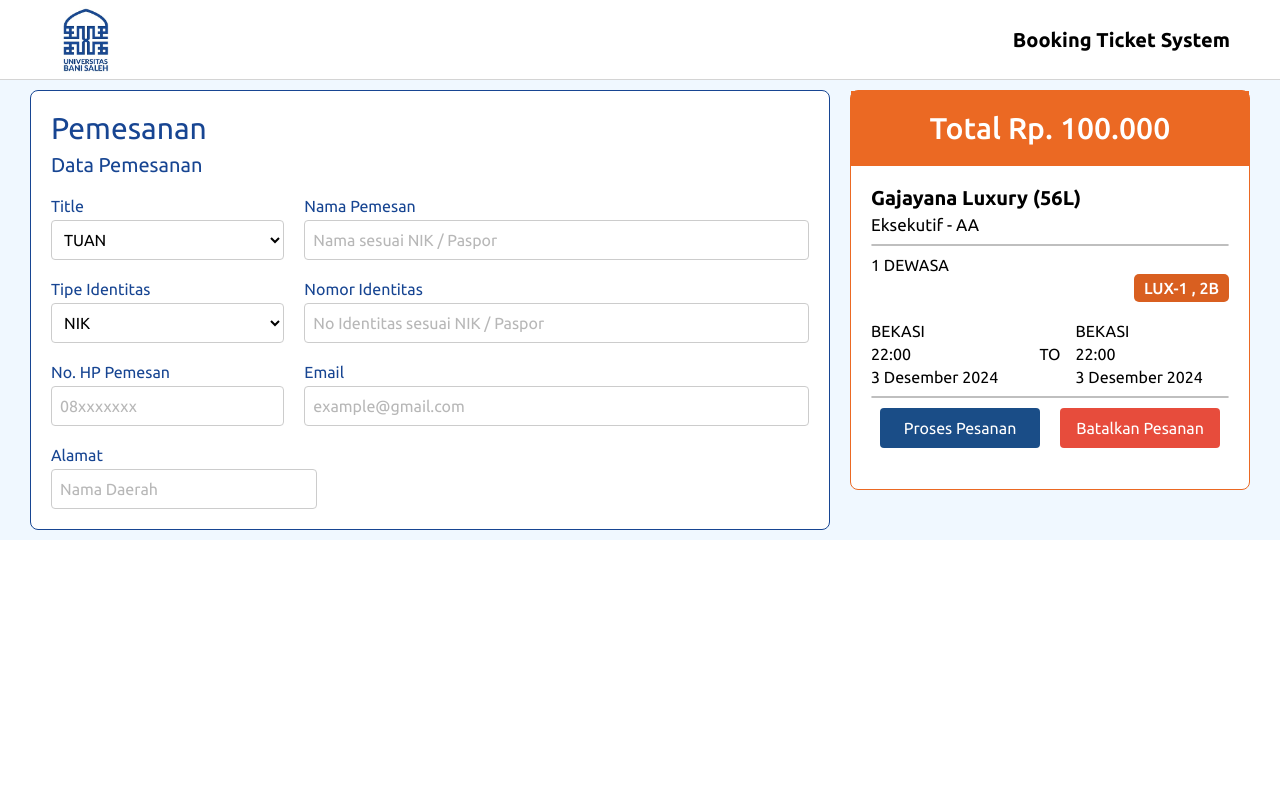
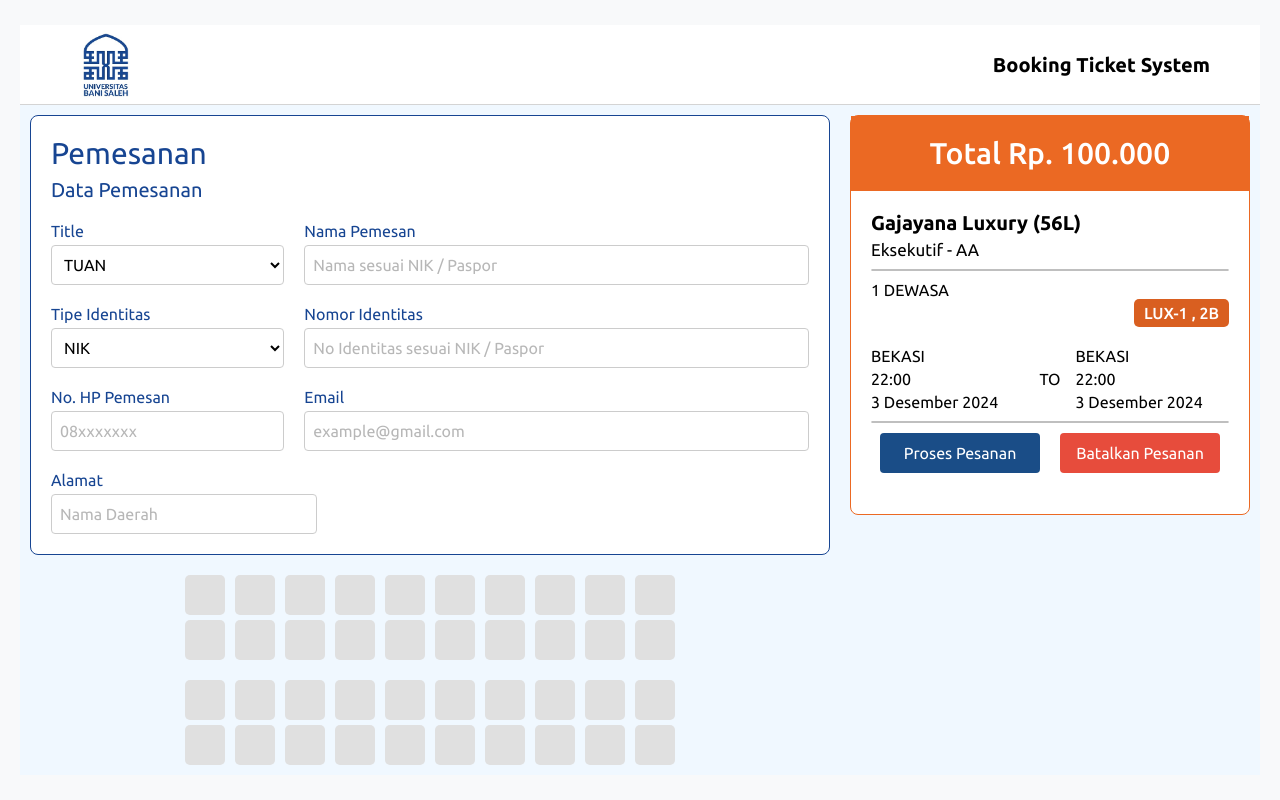
Before and after one commit to X-Hozmi/https---github.com-X-Hozmi-train-travel-ticket-booking-system, a PHP site: template src/Presentation/Views/Templates/reservation/ticket.php in a window 1280 px wide. Run offline with PHP 8.4, Linux system fonts and the light colour scheme; the template is opened without the code that fills it, so the values that code supplies are empty; some libraries are stand-ins or nearby versions.

Commit message:
feat: seat

```diff
--- a/index.php
+++ b/index.php
@@ -102,6 +102,7 @@
 
 //reservation ticket
 $router->get('/reservation', [WebTicketController::class, 'index']);
+$router->get('/seat', [WebDashboardController::class, 'showSeat']);
 
 $router->get('/invoice/{id}', [WebInvoicePrinterController::class, 'index']);
 
--- a/src/Infrastructure/Router/Router.php
+++ b/src/Infrastructure/Router/Router.php
@@ -43,7 +43,7 @@
         $method = $_SERVER['REQUEST_METHOD'];
         $path = parse_url($_SERVER['REQUEST_URI'], PHP_URL_PATH);
 
-        $projectPath = '';
+        $projectPath = '/travel-ticket';
         if (strpos($path, $projectPath) === 0) {
             $path = substr($path, strlen($projectPath));
         }
--- a/src/Presentation/Controllers/WebDashboardController.php
+++ b/src/Presentation/Controllers/WebDashboardController.php
@@ -10,4 +10,9 @@
     {
         View::make('dashboard.dashboard')->render();
     }
+
+    public function showSeat()
+    {
+        View::make('select_seat.select_seat')->render();
+    }
 }
--- a/src/Presentation/Controllers/WebInvoicePrinterController.php
+++ b/src/Presentation/Controllers/WebInvoicePrinterController.php
@@ -22,6 +22,8 @@
 
         $order = $this->orderUseCase->getOrderById($id);
 
+        $template = str_replace('{{ inv_number }}', $order->status, $template);
+
         PDFService::render($template);
     }
 }
--- a/src/Presentation/Views/Templates/dashboard/dashboard.php
+++ b/src/Presentation/Views/Templates/dashboard/dashboard.php
@@ -49,8 +49,8 @@
                                 <input type="number" id="infants" class="input-field" min="0">
                             </div>
                         </div>
-                        <button type="submit" class="search-button">Cari tiket</button>
                     </form>
+                    <button type="submit" class="search-button">Cari tiket</button>
                 </div>
                 <div class="destination">
                     <span class="station">BEKASI > SOLO BALAPAN</span>
--- a/src/Presentation/Views/Templates/reservation/css/style.css
+++ b/src/Presentation/Views/Templates/reservation/css/style.css
@@ -299,7 +299,7 @@
     align-items: center;
 }
 
-.seat {
+.seat-info {
     margin-left: auto;
     padding: 5px 10px;
     border-radius: 5px;
--- a/src/Presentation/Views/Templates/reservation/ticket.php
+++ b/src/Presentation/Views/Templates/reservation/ticket.php
@@ -72,6 +72,10 @@
                             </div>
                         </div>
                     </div>
+
+                    <div class="seat-grid" style="display: flex; justify-content: center;">
+                        <?php include("src/Presentation/Views/Templates/select_seat/select_seat.php") ?>
+                    </div>
                 </div>
 
                 <!-- Price Summary -->
@@ -88,7 +92,7 @@
                         <span class="total-passanger">1 DEWASA</span>
                         <div class="passanger">
                             <div class="passanger-info">
-                                <span class="seat">LUX-1 , 2B</span>
+                                <span class="seat-info">LUX-1 , 2B</span>
                             </div>
                         </div>
                         <div class="train-destination">
@@ -119,6 +123,7 @@
                         </div>
                     </div>
                 </div>
+
             </div>
         </div>
     </div>
--- /dev/null
+++ b/src/Presentation/Views/Templates/select_seat/select_seat.php
@@ -0,0 +1,133 @@
+<!DOCTYPE html>
+<html lang="en">
+<head>
+    <meta charset="UTF-8">
+    <meta name="viewport" content="width=device-width, initial-scale=1.0">
+    <title>Select Seat</title>
+    <style>
+        body {
+            font-family: Arial, sans-serif;
+            display: flex;
+            justify-content: center;
+            align-items: center;
+            height: 100vh;
+            margin: 0;
+            background-color: #f8f9fa;
+        }
+
+        .cinema-layout {
+            display: flex;
+            flex-direction: column;
+            gap: 20px; /* Jarak antara ROW 1 dan ROW 2 */
+        }
+
+        .seat-row {
+            display: flex;
+            align-items: center;
+            gap: 10px; /* Jarak antar kursi */
+        }
+
+        .seat-label {
+            font-weight: bold;
+            margin-right: 15px; /* Jarak label dengan kursi */
+            font-size: 16px;
+        }
+
+        .seat {
+            width: 40px;
+            height: 40px;
+            background-color: #e0e0e0;
+            border-radius: 5px;
+            display: flex;
+            justify-content: center;
+            align-items: center;
+            font-weight: bold;
+            color: #333;
+            cursor: pointer;
+            transition: transform 0.2s ease, background-color 0.2s ease;
+        }
+
+        .seat:hover {
+            background-color: #6c757d;
+            color: #fff;
+            transform: scale(1);
+        }
+
+        .seat.selected {
+            background-color: #d95f20;
+            color: #fff;
+            transform: scale(1);
+        }
+    </style>
+</head>
+<body>
+    <div class="cinema-layout">
+        <!-- ROW 1 -->
+        <div style="display: flex; flex-direction: column; gap: 5px;">
+            <div class="seat-row">
+                <div class="seat" data-seat="1A"></div>
+                <div class="seat" data-seat="1B"></div>
+                <div class="seat" data-seat="1C"></div>
+                <div class="seat" data-seat="1D"></div>
+                <div class="seat" data-seat="1A"></div>
+                <div class="seat" data-seat="1B"></div>
+                <div class="seat" data-seat="1C"></div>
+                <div class="seat" data-seat="1D"></div>
+                <div class="seat" data-seat="1C"></div>
+                <div class="seat" data-seat="1D"></div>
+            </div>
+            <div class="seat-row">
+                <div class="seat" data-seat="1A"></div>
+                <div class="seat" data-seat="1B"></div>
+                <div class="seat" data-seat="1C"></div>
+                <div class="seat" data-seat="1D"></div>
+                <div class="seat" data-seat="1A"></div>
+                <div class="seat" data-seat="1B"></div>
+                <div class="seat" data-seat="1C"></div>
+                <div class="seat" data-seat="1D"></div>
+                <div class="seat" data-seat="1C"></div>
+                <div class="seat" data-seat="1D"></div>
+            </div>
+        </div>
+
+        <div style="display: flex; flex-direction: column; gap: 5px;">
+            <!-- ROW 2 -->
+            <div class="seat-row">
+                <div class="seat" data-seat="2A"></div>
+                <div class="seat" data-seat="2B"></div>
+                <div class="seat" data-seat="2C"></div>
+                <div class="seat" data-seat="2D"></div>
+                <div class="seat" data-seat="2A"></div>
+                <div class="seat" data-seat="2B"></div>
+                <div class="seat" data-seat="2C"></div>
+                <div class="seat" data-seat="2D"></div>
+                <div class="seat" data-seat="2C"></div>
+                <div class="seat" data-seat="2D"></div>
+            </div>
+            <div class="seat-row">
+                <div class="seat" data-seat="2A"></div>
+                <div class="seat" data-seat="2B"></div>
+                <div class="seat" data-seat="2C"></div>
+                <div class="seat" data-seat="2D"></div>
+                <div class="seat" data-seat="2A"></div>
+                <div class="seat" data-seat="2B"></div>
+                <div class="seat" data-seat="2C"></div>
+                <div class="seat" data-seat="2D"></div>
+                <div class="seat" data-seat="2C"></div>
+                <div class="seat" data-seat="2D"></div>
+            </div>
+        </div>
+    </div>
+
+    <script>
+        const seats = document.querySelectorAll('.seat');
+
+        seats.forEach(seat => {
+            seat.addEventListener('click', () => {
+                console.log(seat.attributes.getNamedItem('data-seat').value);
+                seat.classList.toggle('selected'); // Toggle selected class on click
+            });
+        });
+    </script>
+</body>
+</html>
```
Also changed, not shown: src/Presentation/Views/Templates/ticket-template.html (added, +13 -0 lines).
